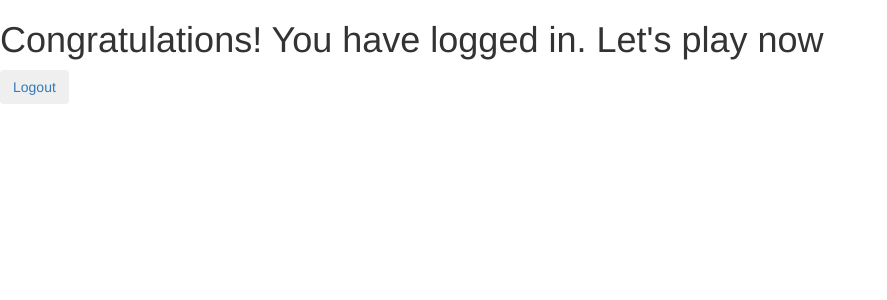
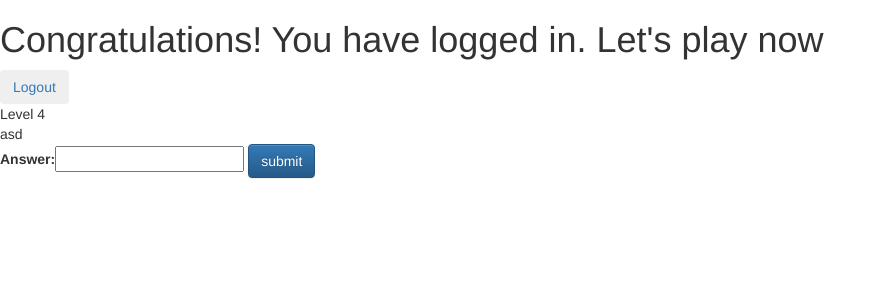
Before and after one commit to vittesharora/SARCasm., a Django app: page /play in a window 1280 px wide. Shown: the top 300 px of the page, without its empty margins (0-887 px from the left). Run offline with Django 3.2, Linux system fonts and the light colour scheme; a user stored in the database is signed in; data comes from the database, SQL or seed files in the repository; both versions use the stored data as it was after the commit; some libraries are stand-ins or nearby versions.

Commit message:
gameplay done

```diff
--- a/SARCasm/SARCasm/settings.py
+++ b/SARCasm/SARCasm/settings.py
@@ -37,11 +37,12 @@ INSTALLED_APPS = [
     'django.contrib.sessions',
     'django.contrib.messages',
     'django.contrib.staticfiles',
+		'django.contrib.sites',						#added to import in game/views
     'game',
     'users',
     'crispy_forms',
-
 ]
+SITE_ID = 1														#added to import in game/views
 
 MIDDLEWARE = [
     'django.middleware.security.SecurityMiddleware',
--- /dev/null
+++ b/SARCasm/game/forms.py
@@ -0,0 +1,8 @@
+from django import forms
+
+# Import models
+
+from .models import Level
+
+class LevelForm(forms.Form):
+	answer = forms.CharField(label="Answer")
--- a/SARCasm/game/templates/game/play.html
+++ b/SARCasm/game/templates/game/play.html
@@ -2,4 +2,22 @@
 {% block content %}
 	<h1>Congratulations! You have logged in. Let's play now</h1>
 		<a href="{% url 'logout' %}"> <button class="btn btn-outline-info" type="submit">Logout</button></a>
+		<div class="card">
+
+			<!-- HINT -->
+			<!-- {{level.hint}} -->
+
+				{% if level.image.url is not None %}
+			 <div class="card-img"> <img src={{level.image.url}} class="img-responsive"> </div>{% endif %}
+
+				<div class="question">
+					<div class="title"> Level {{level.level_id}} </div>
+					<div class="sub-title"> {{level.question}} </div>
+				<form method="POST" action=""> {% csrf_token %} {{form}}
+						<input type="submit" value="submit" name="" class="btn btn-primary">
+				</form>
+		</div>
+				</div>
+		</div>
+
 {% endblock %}
--- a/SARCasm/game/urls.py
+++ b/SARCasm/game/urls.py
@@ -1,8 +1,10 @@
 from django.urls import path
+# from django.views.generic import TemplateView
 from .import views
+from .views import Play
 
 urlpatterns=[
 	path('',views.home, name='game-home'),
-	path('play',views.play, name='play'),
-
+	path('play',Play.as_view(), name='play'),
+	# path('play',views.play, name='play'),
 ]
--- a/SARCasm/game/views.py
+++ b/SARCasm/game/views.py
@@ -1,9 +1,73 @@
 from django.shortcuts import render
 from django.contrib.auth.decorators import login_required
+from django.contrib.auth.mixins import LoginRequiredMixin
+from django.views import View
+from django.contrib.auth.models import User
+from .models import Level
+from .forms import LevelForm
+from django.shortcuts import redirect
+from django.utils import timezone
+from django.urls import reverse
+from django.contrib.sites.models import Site	# To get location of current domain
 # Create your views here.
+
 def home(request):
 	return render(request, 'game/home.html',{})
 
-@login_required
-def play(request):
-	return render(request, 'game/play.html',{})
+# @login_required
+# def play(request):
+# 	current_site = Site.objects.get_current()
+# 	context = {
+# 			'level' : current_site,
+# 			# 'form' : form,
+# 		}
+# 	return render(request, 'game/play.html',context)
+
+class Play(LoginRequiredMixin, View) :
+	login_url = '/login/'
+	redirect_field_name = '/play/'
+
+	# Form field for the level
+	form_class = LevelForm
+
+
+	def get(self, request, *args, **kwargs):
+		"""
+		GET Request
+		1. get the current user by the request.user
+		2. find their current level and return the question accordingly
+		"""
+		cur_user = User.objects.get(id=request.user.id)
+		# if cur_user.profile.is_banned:
+		# 	return render(request,'home.html')
+
+		cur_level = cur_user.player.current_level
+		form = self.form_class()
+		context = {
+			'level' : cur_level,
+			'form' : form,
+		}
+		return render(request,'game/play.html',context)   #{{form|crispy}} crispy form was removed try to add it back
+
+
+	def post(self,request, *args, **kwargs):
+		"""
+		POST request
+		1. Get the current user and their answer
+		2. If the answer is correct, update the level
+		"""
+		cur_user = User.objects.get(id=request.user.id)
+		cur_level = cur_user.player.current_level
+		form = self.form_class(request.POST)
+		if form.is_valid():
+			ans = form.cleaned_data.get('answer')
+			if ans == cur_level.answer:
+				level_number = cur_user.player.current_level.level_id
+				try:
+					cur_user.player.current_level = Level.objects.get(level_id = level_number + 1)
+					cur_user.player.current_level_time = timezone.now()
+					cur_user.player.save()
+				except:
+					pass
+
+		return redirect(reverse('play'))
--- a/SARCasm/users/forms.py
+++ b/SARCasm/users/forms.py
@@ -16,4 +16,5 @@ class UserRegisterForm(UserCreationForm):
 
 	class Meta:
 		model=User
-		fields=['username','email','roll','password1','password2']
+		fields=['username', 'first_name', 'last_name','email','roll','password1','password2']
+		#first_name and last_name added just for convenience
--- a/SARCasm/users/templates/users/login.html
+++ b/SARCasm/users/templates/users/login.html
@@ -15,7 +15,7 @@
         </form>
         <div class="border-top pt-3">
             <small class="text-muted">
-                Need An Account? <a class="ml-2" href="#">Sign Up</a>
+                Need An Account? <a class="ml-2" href= "#" >Sign Up</a>
             </small>
         </div>
     </div>
```
Also changed, not shown: SARCasm/db.sqlite3.
